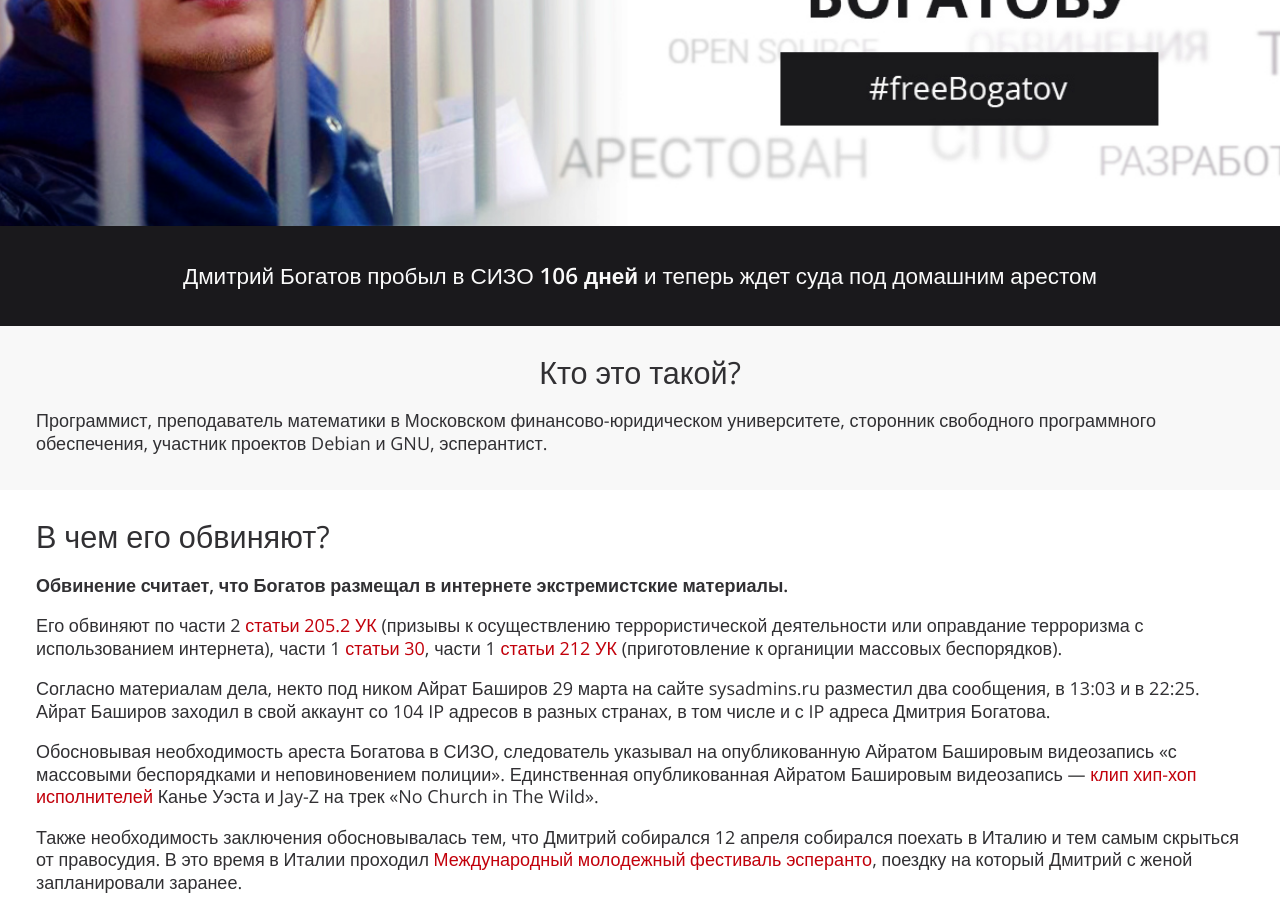
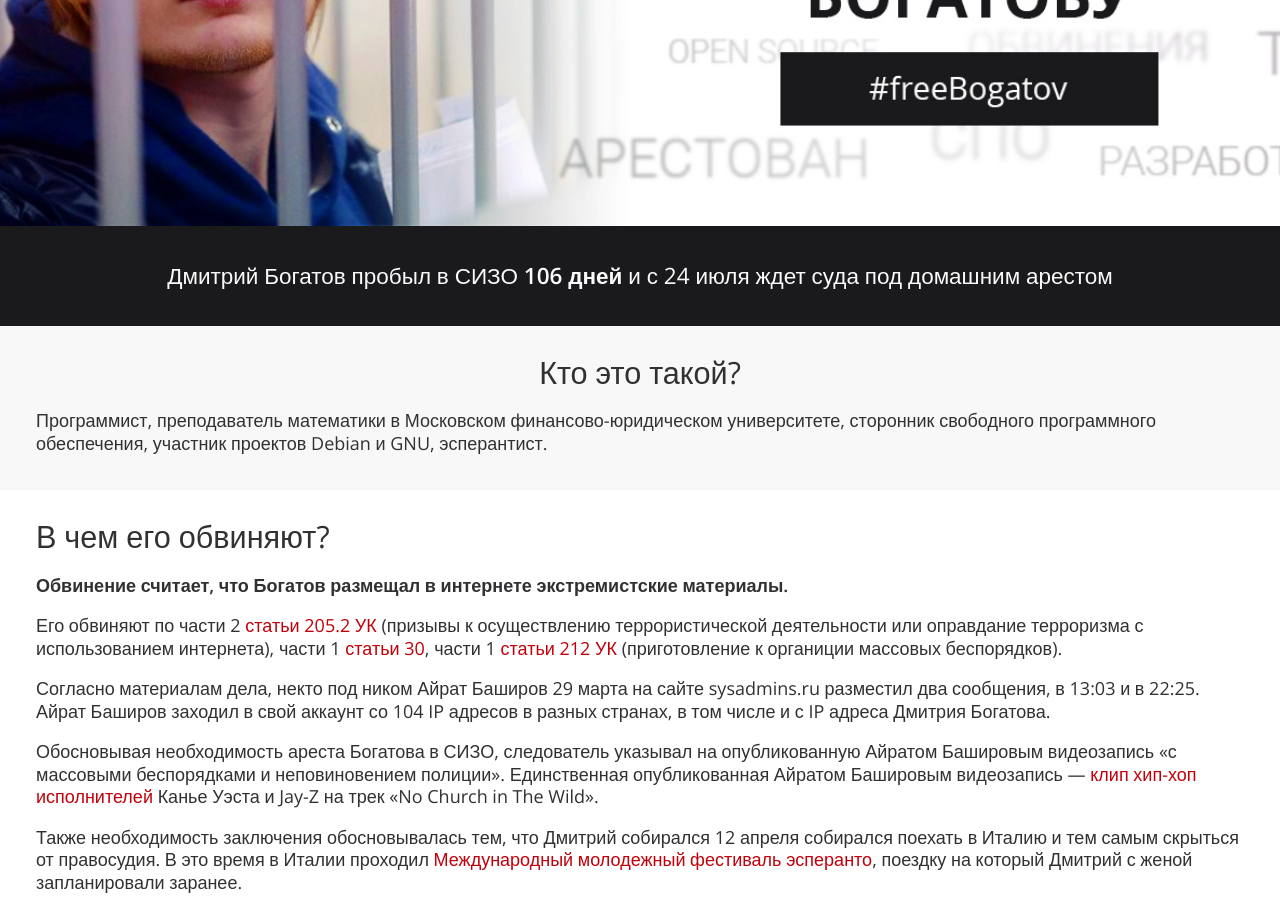
Before and after one commit to komachi/freebogatov.xyz, a Jekyll site: the page built from index.html, in a window 1280 px wide and 900 px high, scrolled down 314 px. Built offline with Jekyll 4.4.1, drawn with Linux system fonts in a browser that asks for light colours.

Commit message:
Specify house-arrest starting date

```diff
--- a/en/index.html
+++ b/en/index.html
@@ -20,7 +20,7 @@ hashtag: freeBogatov
   <main id="content">
     <article>
       <section>
-        <h1 class="subject-main">Dmitry Bogatov has spent <strong>106 days</strong> in pretrial detention in Moscow. He's now waiting for trial under house arrest.</h1>
+        <h1 class="subject-main">Dmitry Bogatov has spent <strong>106 days</strong> in pretrial detention in Moscow. He's waiting for trial under house arrest since July, 24</h1>
         <div class="about">
           <div class="container">
             <div class="row">
--- a/index.html
+++ b/index.html
@@ -19,7 +19,7 @@ socialText: Свободу Дмитрию Богатову!
 <main id="content">
   <article>
     <section>
-      <h1 class="subject-main">Дмитрий Богатов пробыл в&nbsp;СИЗО <strong>106 дней</strong> и теперь ждет суда под домашним арестом</h1>
+      <h1 class="subject-main">Дмитрий Богатов пробыл в&nbsp;СИЗО <strong>106 дней</strong> и с 24 июля ждет суда под домашним арестом</h1>
       <div class="about">
         <div class="container">
           <div class="row">
```
